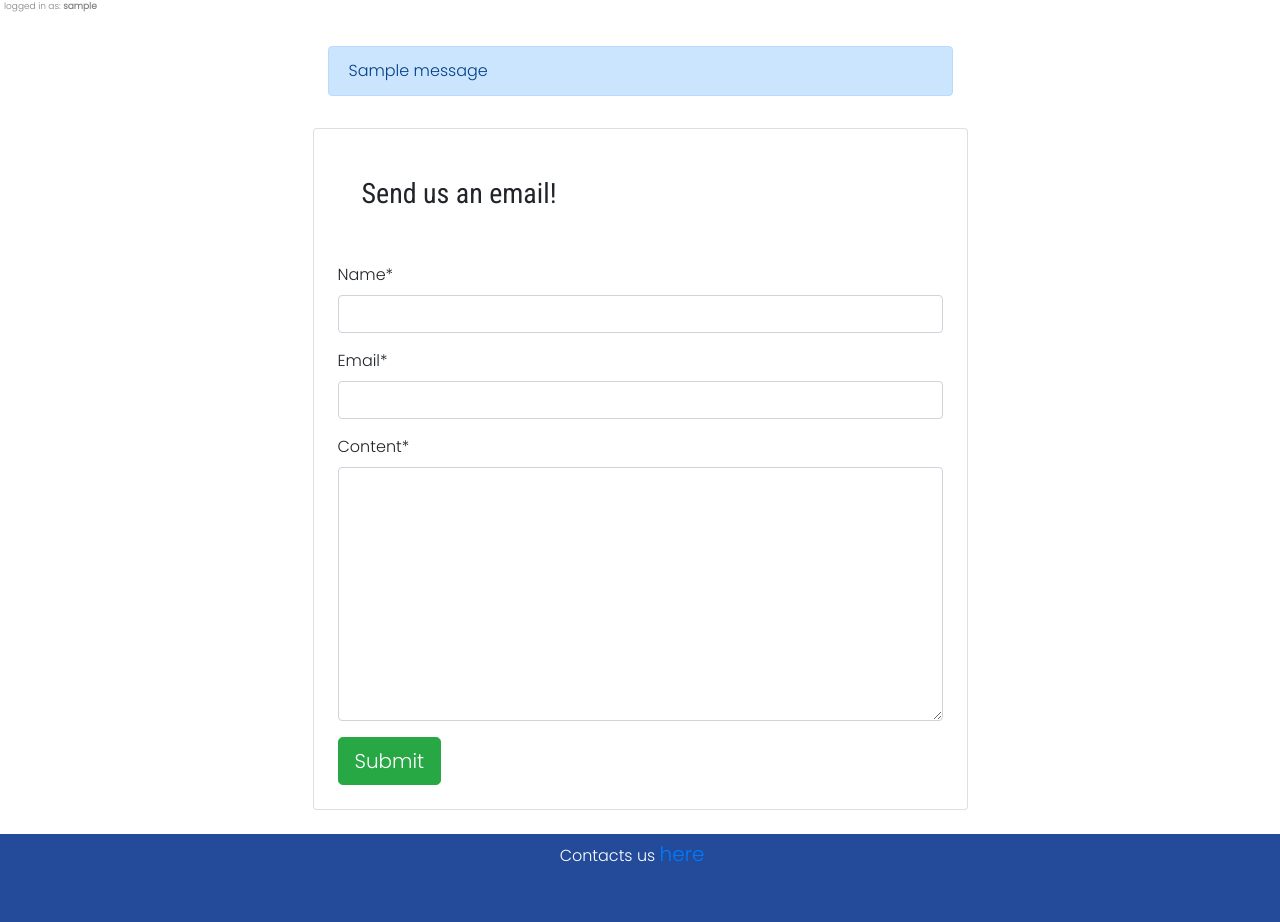
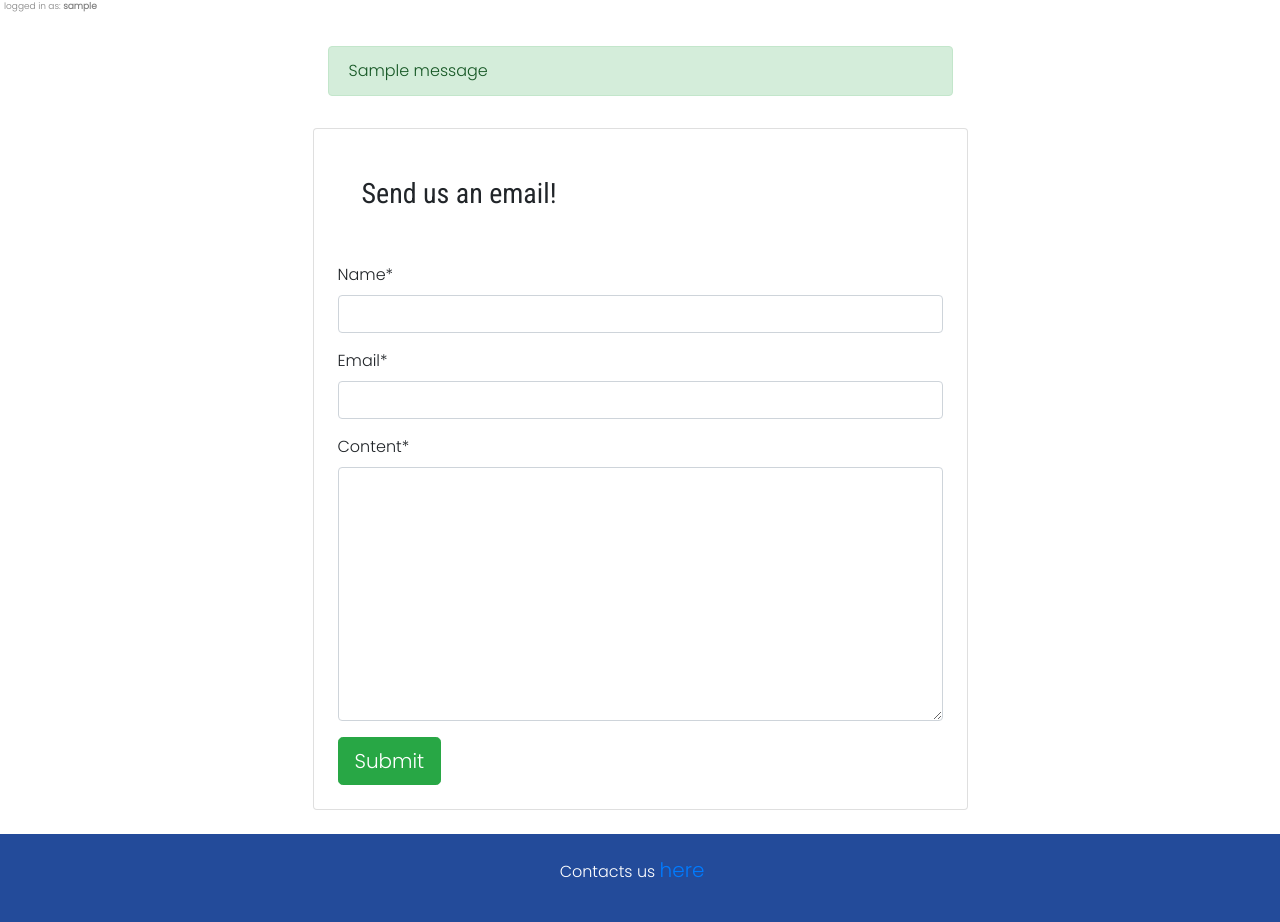
Before and after one commit to AlbinHall/blue-white-blog, a Django app: page /send_email/ in a window 1280 px wide. Shown: the part 62-984 px from the top of the page. Run offline with Django 3.2, Linux system fonts and the light colour scheme; a user stored in the database is signed in; tables that the repository leaves empty hold one stand-in row (values such as "Sample post"); one stand-in notice (Sample message) is shown; some libraries are stand-ins or nearby versions.

Commit message:
add whitespace validation for email form

```diff
--- a/bwblog/forms.py
+++ b/bwblog/forms.py
@@ -14,3 +14,7 @@ class ContactForm(forms.Form):  # email contact form
     name = forms.CharField(max_length=100)
     email = forms.EmailField()
     content = forms.CharField(widget=forms.Textarea)
+
+    def clean_description(self):
+        if not self.cleaned_data['name'].str.strip():
+            raise forms.ValidationError('Enter a valid name!')
--- a/bwblog/views.py
+++ b/bwblog/views.py
@@ -151,6 +151,8 @@ def send_email(request):  # https://www.youtube.com/watch?v=dnhEnF7_RyM&ab_chann
             return redirect('send_email')
         else:
             form = ContactForm()
+            messages.add_message(request, messages.ERROR, 'Enter a valid name!')
+
 
 
     return render(request, 'send_email.html', {
--- a/templates/base.html
+++ b/templates/base.html
@@ -79,7 +79,7 @@
     {% endblock %}
     <footer class="footer mt-4 w-100" style="background-color: #234b9a;">
         <div class="row justify-content-center">
-            <div class="col-md-12 w-100">
+            <div class="col-md-12 m-3">
                 {% if user.is_authenticated %}
                 <p class="text-center footer-text">Contacts us <a href="{% url 'send_email' %}"
                         class="navbar-brand">here</a></p>
--- a/templates/edit_comment.html
+++ b/templates/edit_comment.html
@@ -2,8 +2,8 @@
 {% load crispy_forms_tags %}
 <!-- edit comment form-->
 {% if user.is_authenticated %}
-<div class="row justify-content-center h-100">
-    <div class="col-md-6">
+<div class="row justify-content-center">
+    <div class="col-md-6 w-75">
         <h3>Edit Your Comment:</h3>
         <p>Posting as: {{ user.username }}</p>
         <form method="post" style="margin-top: 1.3em;">
--- a/templates/post_detail.html
+++ b/templates/post_detail.html
@@ -24,7 +24,7 @@
 <div class="row justify-content-center">
     {% for message in messages %}
     <div class="col-md-6 mt-3 w-50 text-center">
-        <div class="alert alert-primary">
+        <div class="alert {{ message.tags }}">
             {{ message.message }}
         </div>
     </div>
--- a/templates/send_email.html
+++ b/templates/send_email.html
@@ -7,7 +7,7 @@
 <div class="row justify-content-center">
     {% for message in messages %}
     <div class="col-md-6 mt-3 w-50">
-        <div class="alert alert-primary">
+        <div class="alert {{ message.tags }}">
             {{ message.message }}
         </div>
     </div>
```
